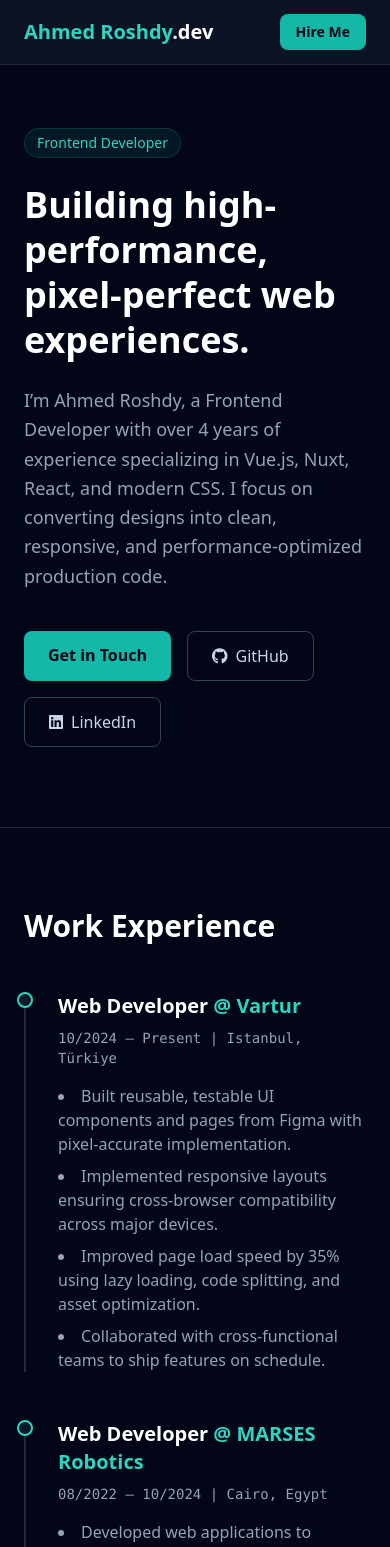
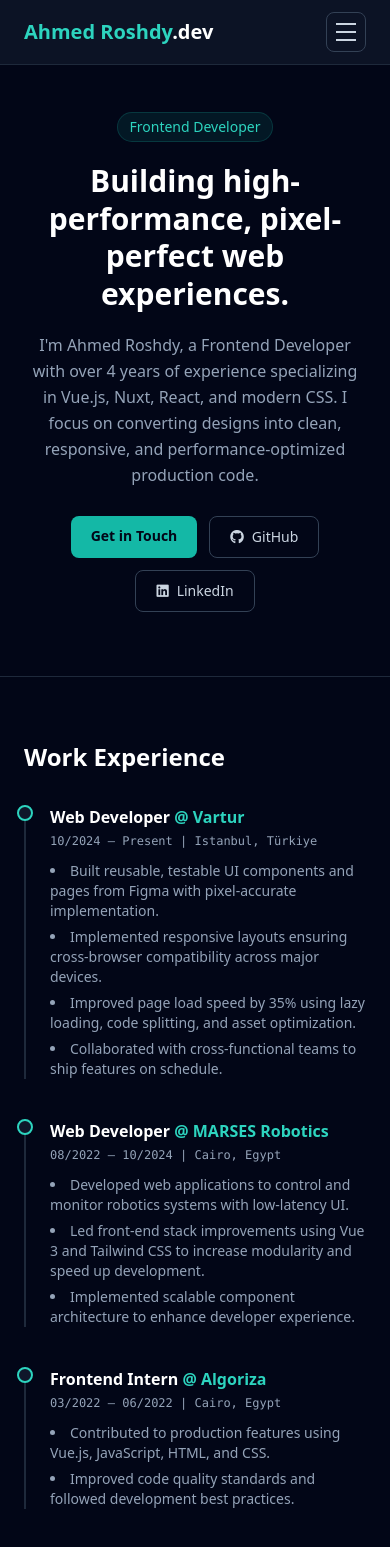
Before and after one commit to Ahmed-Roshdy-1/my-portfolio, a Nuxt app: page / in a window 390 px wide. Shown: the top 1547 px of the page. Built offline with nearby package versions, Linux system fonts and the light colour scheme.

Commit message:
implement mobile-responsive navigation and optimize layout spacing across all sections

```diff
--- a/app/components/ContactSection.vue
+++ b/app/components/ContactSection.vue
@@ -1,14 +1,14 @@
 <template>
   <section id="contact" class="py-20 px-6 max-w-6xl mx-auto border-t border-slate-800 text-center">
-    <h2 class="text-3xl font-bold text-white mb-4">Get In Touch</h2>
-    <p class="text-slate-400 max-w-xl mx-auto mb-8">
+    <h2 class="text-2xl sm:text-3xl font-bold text-white mb-4">Get In Touch</h2>
+    <p class="text-slate-400 max-w-xl mx-auto mb-8 text-sm sm:text-base">
       I'm currently seeking remote frontend roles where I can own UI features and deliver polished user experiences. Feel free to reach out via email or connect on social channels!
     </p>
-    <a href="mailto:ahmed.roshdy.web@gmail.com" class="inline-block bg-teal-500 hover:bg-teal-600 text-slate-950 font-bold px-8 py-4 rounded-lg transition mb-12">
+    <a href="mailto:ahmed.roshdy.web@gmail.com" class="inline-block bg-teal-500 hover:bg-teal-600 text-slate-950 font-bold px-6 sm:px-8 py-3 sm:py-4 rounded-lg transition mb-12 text-sm sm:text-base">
       Send Message
     </a>
-    <div class="flex justify-center gap-6 text-slate-400 text-sm">
-      <span><i class="fas me-1 fa-envelope text-teal-400"></i> ahmed.roshdy.web@gmail.com</span>
+    <div class="flex flex-col sm:flex-row justify-center items-center gap-4 sm:gap-6 text-slate-400 text-xs sm:text-sm">
+      <span class="break-all sm:break-normal"><i class="fas me-1 fa-envelope text-teal-400"></i> ahmed.roshdy.web@gmail.com</span>
       <span><i class="fas me-1 fa-phone text-teal-400"></i> +201062240547</span>
       <span><i class="fas me-1 fa-location-dot text-teal-400"></i> Cairo, Egypt</span>
     </div>
--- a/app/components/ExperienceSection.vue
+++ b/app/components/ExperienceSection.vue
@@ -52,16 +52,16 @@ const experiences = [
 </script>
 
 <template>
-  <section id="experience" class="py-20 px-6 max-w-6xl mx-auto border-t border-slate-800">
-    <h2 class="text-3xl font-bold text-white mb-12">Work Experience</h2>
-    <div class="space-y-12">
-      <div v-for="(job, index) in experiences" :key="index" class="relative pl-8 border-l-2 border-slate-800 hover:border-teal-400 transition">
+  <section id="experience" class="py-16 sm:py-20 px-6 max-w-6xl mx-auto border-t border-slate-800">
+    <h2 class="text-2xl sm:text-3xl font-bold text-white mb-8 sm:mb-12">Work Experience</h2>
+    <div class="space-y-10 sm:space-y-12">
+      <div v-for="(job, index) in experiences" :key="index" class="relative pl-6 sm:pl-8 border-l-2 border-slate-800 hover:border-teal-400 transition">
         <div class="absolute -left-[9px] top-0 w-4 h-4 rounded-full bg-slate-900 border-2 border-teal-400"></div>
-        <div class="flex flex-col sm:flex-row sm:items-center justify-between gap-2 mb-2">
-          <h3 class="text-xl font-semibold text-white">{{ job.role }} <span class="text-teal-400">@ <a :href="job.companyUrl" target="_blank">{{ job.company }}</a></span></h3>
-          <span class="text-sm font-mono text-slate-400">{{ job.period }} | {{ job.location }}</span>
+        <div class="flex flex-col sm:flex-row sm:items-center justify-between gap-1 sm:gap-2 mb-2">
+          <h3 class="text-base sm:text-xl font-semibold text-white">{{ job.role }} <span class="text-teal-400">@ <a :href="job.companyUrl" target="_blank">{{ job.company }}</a></span></h3>
+          <span class="text-xs sm:text-sm font-mono text-slate-400 shrink-0">{{ job.period }} | {{ job.location }}</span>
         </div>
-        <ul class="list-disc list-inside space-y-2 text-slate-400 mt-4">
+        <ul class="list-disc list-inside space-y-1.5 sm:space-y-2 text-slate-400 text-sm sm:text-base mt-3 sm:mt-4">
           <li v-for="(point, i) in job.highlights" :key="i">{{ point }}</li>
         </ul>
       </div>
--- a/app/components/HeroSection.vue
+++ b/app/components/HeroSection.vue
@@ -1,23 +1,23 @@
 <template>
-  <section id="about" class="pt-32 pb-20 px-6 max-w-6xl mx-auto flex flex-col md:flex-row items-center justify-between gap-12">
-    <div class="flex-1 space-y-6">
+  <section id="about" class="pt-28 sm:pt-32 pb-16 sm:pb-20 px-6 max-w-6xl mx-auto flex flex-col md:flex-row items-center justify-between gap-10 md:gap-12">
+    <div class="flex-1 space-y-5 sm:space-y-6 text-center md:text-left">
       <div class="inline-block px-3 py-1 bg-teal-500/10 text-teal-400 rounded-full text-sm font-medium border border-teal-500/20">
         Frontend Developer
       </div>
-      <h1 class="text-4xl md:text-6xl font-extrabold text-white leading-tight">
+      <h1 class="text-3xl sm:text-4xl md:text-6xl font-extrabold text-white leading-tight">
         Building high-performance, pixel-perfect web experiences.
       </h1>
-      <p class="text-slate-400 text-lg leading-relaxed max-w-2xl">
-        I’m Ahmed Roshdy, a Frontend Developer with over 4 years of experience specializing in Vue.js, Nuxt, React, and modern CSS. I focus on converting designs into clean, responsive, and performance-optimized production code.
+      <p class="text-slate-400 text-base sm:text-lg leading-relaxed max-w-2xl mx-auto md:mx-0">
+        I'm Ahmed Roshdy, a Frontend Developer with over 4 years of experience specializing in Vue.js, Nuxt, React, and modern CSS. I focus on converting designs into clean, responsive, and performance-optimized production code.
       </p>
-      <div class="flex flex-wrap gap-4 pt-4">
-        <a href="#contact" class="bg-teal-500 hover:bg-teal-600 text-slate-950 font-semibold px-6 py-3 rounded-lg transition">
+      <div class="flex flex-wrap justify-center md:justify-start gap-3 sm:gap-4 pt-2 sm:pt-4">
+        <a href="#contact" class="bg-teal-500 hover:bg-teal-600 text-slate-950 font-semibold px-5 sm:px-6 py-2.5 sm:py-3 rounded-lg transition text-sm sm:text-base">
           Get in Touch
         </a>
-        <a href="https://github.com/Ahmed-Roshdy-1" target="_blank" class="border border-slate-700 hover:border-slate-500 text-slate-300 px-6 py-3 rounded-lg flex items-center gap-2 transition">
+        <a href="https://github.com/Ahmed-Roshdy-1" target="_blank" class="border border-slate-700 hover:border-slate-500 text-slate-300 px-5 sm:px-6 py-2.5 sm:py-3 rounded-lg flex items-center gap-2 transition text-sm sm:text-base">
           <i class="fab fa-github"></i> GitHub
         </a>
-        <a href="https://www.linkedin.com/in/ahmed-roshdy-dev/" target="_blank" class="border border-slate-700 hover:border-slate-500 text-slate-300 px-6 py-3 rounded-lg flex items-center gap-2 transition">
+        <a href="https://www.linkedin.com/in/ahmed-roshdy-dev/" target="_blank" class="border border-slate-700 hover:border-slate-500 text-slate-300 px-5 sm:px-6 py-2.5 sm:py-3 rounded-lg flex items-center gap-2 transition text-sm sm:text-base">
           <i class="fab fa-linkedin"></i> LinkedIn
         </a>
       </div>
--- a/app/components/Navbar.vue
+++ b/app/components/Navbar.vue
@@ -1,14 +1,54 @@
+<script setup>
+import { ref } from 'vue'
+
+const menuOpen = ref(false)
+
+function closeMenu() {
+  menuOpen.value = false
+}
+</script>
+
 <template>
   <nav class="fixed top-0 left-0 right-0 z-50 bg-slate-900/80 backdrop-blur-md border-b border-slate-800">
     <div class="max-w-6xl mx-auto px-6 h-16 flex items-center justify-between">
+      <!-- Logo -->
       <a href="#" class="text-xl font-bold text-teal-400">Ahmed Roshdy<span class="text-white">.dev</span></a>
+
+      <!-- Desktop Nav -->
       <div class="hidden md:flex space-x-8 text-sm font-medium text-slate-300">
         <a href="#about" class="hover:text-teal-400 transition">About</a>
         <a href="#experience" class="hover:text-teal-400 transition">Experience</a>
         <a href="#skills" class="hover:text-teal-400 transition">Skills</a>
         <a href="#contact" class="hover:text-teal-400 transition">Contact</a>
       </div>
-      <a href="mailto:ahmed.roshdy.web@gmail.com" class="bg-teal-500 hover:bg-teal-600 text-slate-950 font-semibold px-4 py-2 rounded-lg text-sm transition">
+
+      <!-- Desktop CTA -->
+      <a href="mailto:ahmed.roshdy.web@gmail.com" class="hidden md:inline-block bg-teal-500 hover:bg-teal-600 text-slate-950 font-semibold px-4 py-2 rounded-lg text-sm transition">
+        Hire Me
+      </a>
+
+      <!-- Mobile: Hamburger -->
+      <button
+        @click="menuOpen = !menuOpen"
+        class="md:hidden flex flex-col justify-center items-center w-10 h-10 gap-1.5 rounded-lg border border-slate-700 hover:border-slate-500 transition"
+        aria-label="Toggle menu"
+      >
+        <span :class="['block w-5 h-0.5 bg-slate-300 transition-all duration-300', menuOpen ? 'rotate-45 translate-y-2' : '']"></span>
+        <span :class="['block w-5 h-0.5 bg-slate-300 transition-all duration-300', menuOpen ? 'opacity-0' : '']"></span>
+        <span :class="['block w-5 h-0.5 bg-slate-300 transition-all duration-300', menuOpen ? '-rotate-45 -translate-y-2' : '']"></span>
+      </button>
+    </div>
+
+    <!-- Mobile Menu Dropdown -->
+    <div
+      v-show="menuOpen"
+      class="md:hidden border-t border-slate-800 bg-slate-900/95 backdrop-blur-md px-6 py-4 flex flex-col gap-4 text-sm font-medium text-slate-300"
+    >
+      <a href="#about" @click="closeMenu" class="hover:text-teal-400 transition py-1">About</a>
+      <a href="#experience" @click="closeMenu" class="hover:text-teal-400 transition py-1">Experience</a>
+      <a href="#skills" @click="closeMenu" class="hover:text-teal-400 transition py-1">Skills</a>
+      <a href="#contact" @click="closeMenu" class="hover:text-teal-400 transition py-1">Contact</a>
+      <a href="mailto:ahmed.roshdy.web@gmail.com" @click="closeMenu" class="inline-block bg-teal-500 hover:bg-teal-600 text-slate-950 font-semibold px-4 py-2 rounded-lg text-center transition">
         Hire Me
       </a>
     </div>
--- a/app/components/SkillsSection.vue
+++ b/app/components/SkillsSection.vue
@@ -31,11 +31,11 @@ const certifications = [
 </script>
 
 <template>
-  <section id="skills" class="py-20 px-6 max-w-6xl mx-auto border-t border-slate-800">
-    <h2 class="text-3xl font-bold text-white mb-12">Technical Skills & Expertise</h2>
-    <div class="grid md:grid-cols-3 gap-8">
-      <div v-for="(category, index) in skillCategories" :key="index" class="bg-slate-800/50 p-6 rounded-xl border border-slate-700/50">
-        <h3 class="text-lg font-semibold text-teal-400 mb-4">{{ category.name }}</h3>
+  <section id="skills" class="py-16 sm:py-20 px-6 max-w-6xl mx-auto border-t border-slate-800">
+    <h2 class="text-2xl sm:text-3xl font-bold text-white mb-8 sm:mb-12">Technical Skills & Expertise</h2>
+    <div class="grid sm:grid-cols-2 md:grid-cols-3 gap-6 sm:gap-8">
+      <div v-for="(category, index) in skillCategories" :key="index" class="bg-slate-800/50 p-5 sm:p-6 rounded-xl border border-slate-700/50">
+        <h3 class="text-base sm:text-lg font-semibold text-teal-400 mb-3 sm:mb-4">{{ category.name }}</h3>
         <div class="flex flex-wrap gap-2">
           <span v-for="(skill, sIndex) in category.skills" :key="sIndex" class="bg-slate-900 text-slate-300 text-xs px-3 py-1.5 rounded-md border border-slate-700">
             {{ skill }}
@@ -45,14 +45,14 @@ const certifications = [
     </div>
 
     <!-- Education & Certifications -->
-    <div class="mt-16 grid md:grid-cols-2 gap-8">
-      <div class="bg-slate-800/30 p-6 rounded-xl border border-slate-800">
-        <h3 class="text-xl font-semibold text-white mb-2">Education</h3>
+    <div class="mt-12 sm:mt-16 grid sm:grid-cols-2 gap-6 sm:gap-8">
+      <div class="bg-slate-800/30 p-5 sm:p-6 rounded-xl border border-slate-800">
+        <h3 class="text-lg sm:text-xl font-semibold text-white mb-2">Education</h3>
         <p class="text-teal-400 font-medium">B.S. in Computer Science</p>
         <p class="text-slate-400 text-sm">Helwan University (2018 – 2022) | Cairo, Egypt</p>
       </div>
       <div class="bg-slate-800/30 p-6 rounded-xl border border-slate-800">
-        <h3 class="text-xl font-semibold text-white mb-2">Certifications</h3>
+        <h3 class="text-lg sm:text-xl font-semibold text-white mb-2">Certifications</h3>
         <ul class="list-disc list-inside text-slate-400 text-sm space-y-1">
           <li v-for="(cert, cIndex) in certifications" :key="cIndex" class="hover:text-teal-400 transition"><a :href="cert.url" target="_blank">{{ cert.name }}</a></li>
         </ul>
```
